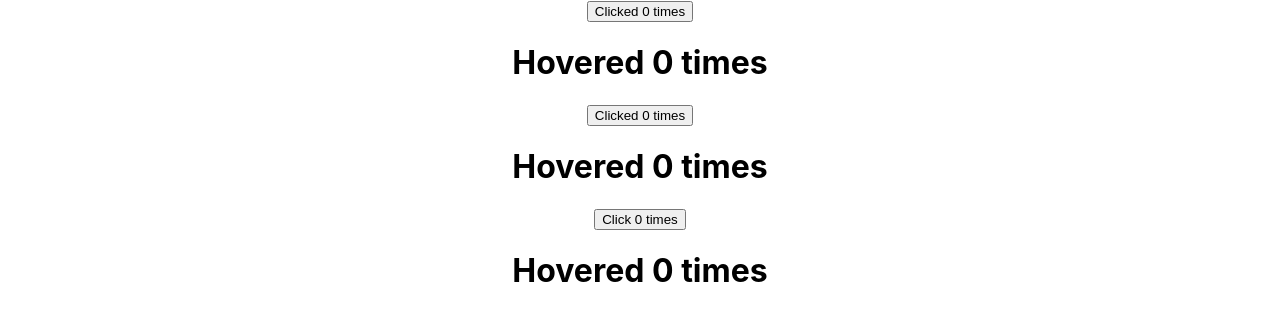
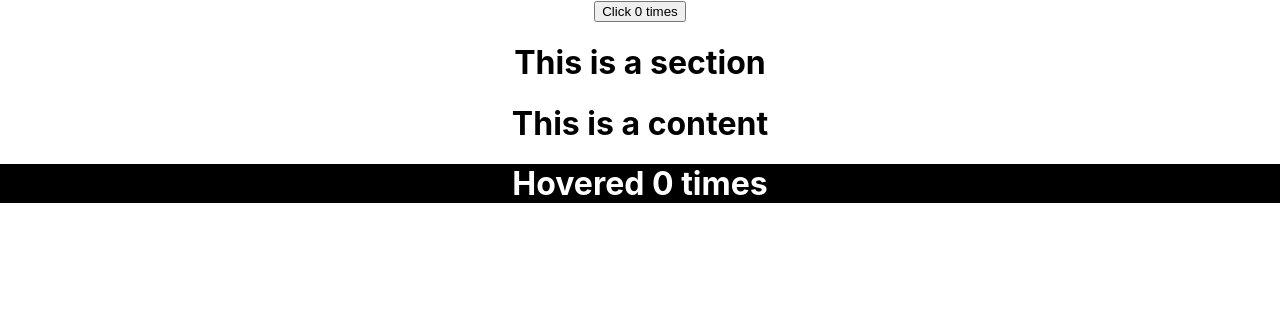
Before and after one commit to mdabdulhalimcse/ReactJS, a React (Create React App) app: page / in a window 1280 px wide. Shown: the top 320 px of the page. Built offline with nearby package versions, Linux system fonts and the light colour scheme.

Commit message:
render props nested

```diff
--- a/src/App.js
+++ b/src/App.js
@@ -1,13 +1,11 @@
 import './App.css';
-import AppShowDublicateWay from './AppShowDublicateWay';
-import AppShowHOC from './AppShowHOC';
+// import AppShowHOC from './AppShowHOC';
 import AppShowRenderProps from './AppShowRenderProps';
 
 function App() {
   return (
     <div className="App">
-    <AppShowHOC />
-    <AppShowDublicateWay />
+    {/* <AppShowHOC /> */}
     <AppShowRenderProps />
     </div>
   );
--- a/src/AppShowDublicateWay.js
+++ /dev/null
@@ -1,11 +0,0 @@
-import ClickCounter from './components/dublicate-way/ClickCounter'
-import HoverCount from './components/dublicate-way/HoverCount'
-
-export default function AppShowDublicateWay(){
-    return(
-        <div>
-        <ClickCounter />
-        <HoverCount />
-        </div>
-    )
-}
--- a/src/AppShowHOC.js
+++ b/src/AppShowHOC.js
@@ -2,7 +2,7 @@ import React from 'react';
 import ClickCounter from './components/HOC/ClickCounter';
 import HoverCount from './components/HOC/HoverCount';
 
-function AppShow(){
+function AppShowHOC(){
     return(
 <di>
     <ClickCounter />
@@ -10,4 +10,4 @@ function AppShow(){
 </di>
     );
 }
-export default AppShow;
+export default AppShowHOC;
--- a/src/AppShowRenderProps.js
+++ b/src/AppShowRenderProps.js
@@ -1,13 +1,30 @@
-import ClickCounter from "./components/renderProps/ClickCounter"
-import Counter from "./components/renderProps/Counter"
-import HoverCounter from "./components/renderProps/HoverCounter"
+import React from "react"
+import ClickCounter from "./components/ClickCounter"
+import Counter from "./components/Counter"
+import Section from "./components/Section"
 
-export default function AppShowRenderProps(){
-    return(
-        <div>
-            <Counter render={(count, increamentCount) =>  (<ClickCounter count = {count} increamentCount={increamentCount} /> )} />
+export default class AppShowRenderProps extends React.Component{
+    state = {
+        theme: 'dark'
+    }
 
-            <Counter render={(count, increamentCount) =>  (<HoverCounter count = {count} increamentCount={increamentCount} /> )} />
-        </div>
-    )
+    render(){
+        const { theme } = this.state;
+        return(
+            // <div>
+            //     <Counter render={(count, increamentCount) =>  (<ClickCounter count = {count} increamentCount={increamentCount} /> )} />
+
+            //     <Counter render={(count, increamentCount) =>  (<HoverCounter count = {count} increamentCount={increamentCount} /> )} />
+            // </div>
+
+            <div>
+                  <Counter >
+                {(count, increamentCount) =>  (<ClickCounter count = {count} increamentCount={increamentCount} /> )}
+                </Counter>
+
+                <Section theme ={theme} />
+            </div>
+
+        )
+    }
 }
--- /dev/null
+++ b/src/components/Content.js
@@ -0,0 +1,16 @@
+import Counter from "./Counter";
+import HoverCounter from "./HoverCounter";
+
+export default function Content({theme}) {
+
+    return(
+        <div>
+            <h1>This is a content </h1>
+            <Counter >
+                {(count, increamentCount) => (
+                <HoverCounter count={count} increamentCount={increamentCount} theme={theme} />
+                )}
+            </Counter>
+        </div>
+    )
+}
--- a/src/components/renderProps/Counter.js
+++ b/src/components/Counter.js
@@ -13,7 +13,11 @@ export default class Counter extends React.Component{
 
     render(){
         const { count } = this.state;
-        const { render } = this.props;
-        return render(count,this.increamentCount );
+        // const { render } = this.props;
+        // return render(count,this.increamentCount );
+
+        const { children } = this.props;
+        return children(count,this.increamentCount );
+
     }
 }
--- /dev/null
+++ b/src/components/HoverCounter.js
@@ -0,0 +1,8 @@
+export default function HoverCounter({count , increamentCount,theme}){
+
+    const style = theme === 'dark' ? { backgroundColor : ' #000', color: ' #ffffff' } : null;
+
+    return(
+        <h1 style={style} onMouseOver={increamentCount} >Hovered {count} times</h1>
+    )
+}
--- /dev/null
+++ b/src/components/Section.js
@@ -0,0 +1,10 @@
+import Content from "./Content"
+
+export default function Section({theme}) {
+    return(
+        <div>
+            <h1>This is a section </h1>
+            <Content theme={theme} />
+        </div>
+    )
+}
--- a/src/components/dublicate-way/ClickCounter.js
+++ /dev/null
@@ -1,20 +0,0 @@
-import React from "react";
-
-export default class ClickCounter extends React.Component{
-    state = {
-        count: 0,
-    }
-
-    IncreamentCount = ()=>{
-        this.setState((previousState)=>({
-            count: previousState.count + 1
-        }))
-    }
-
-    render(){
-        const {count } = this.state;
-        return(
-                <button type="button" onClick={this.IncreamentCount}>Clicked {count} times</button>
-        );
-    }
-}
--- a/src/components/dublicate-way/HoverCount.js
+++ /dev/null
@@ -1,20 +0,0 @@
-import React from "react";
-
-export default class HoverCount extends React.Component{
-
-    state = {
-        count: 0
-    }
-
-    InceamentCount = () =>{
-        this.setState((prevCount) =>({
-            count : prevCount.count +1,
-        }))
-    }
-    render(){
-        let { count } = this.state;
-        return(
-            <h1 onMouseOver={this.InceamentCount}>Hovered {count} times </h1>
-        );
-    }
-}
--- a/src/components/renderProps/HoverCounter.js
+++ /dev/null
@@ -1,5 +0,0 @@
-export default function HoverCounter({count , increamentCount}){
-    return(
-        <h1 onMouseOver={increamentCount} >Hovered {count} times</h1>
-    )
-}
```
Also changed, not shown: src/components/ClickCounter.js (renamed from src/components/renderProps/ClickCounter.js).
